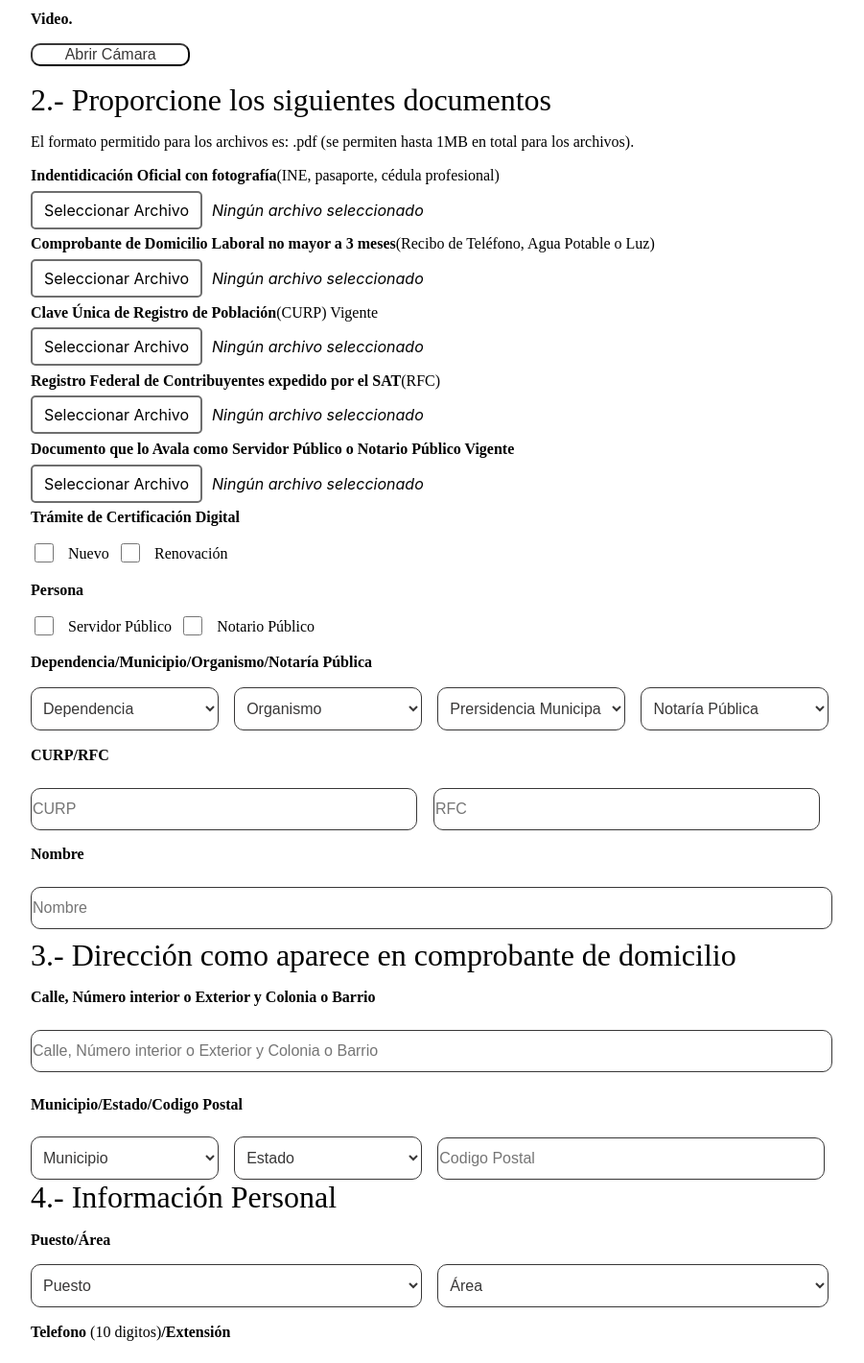
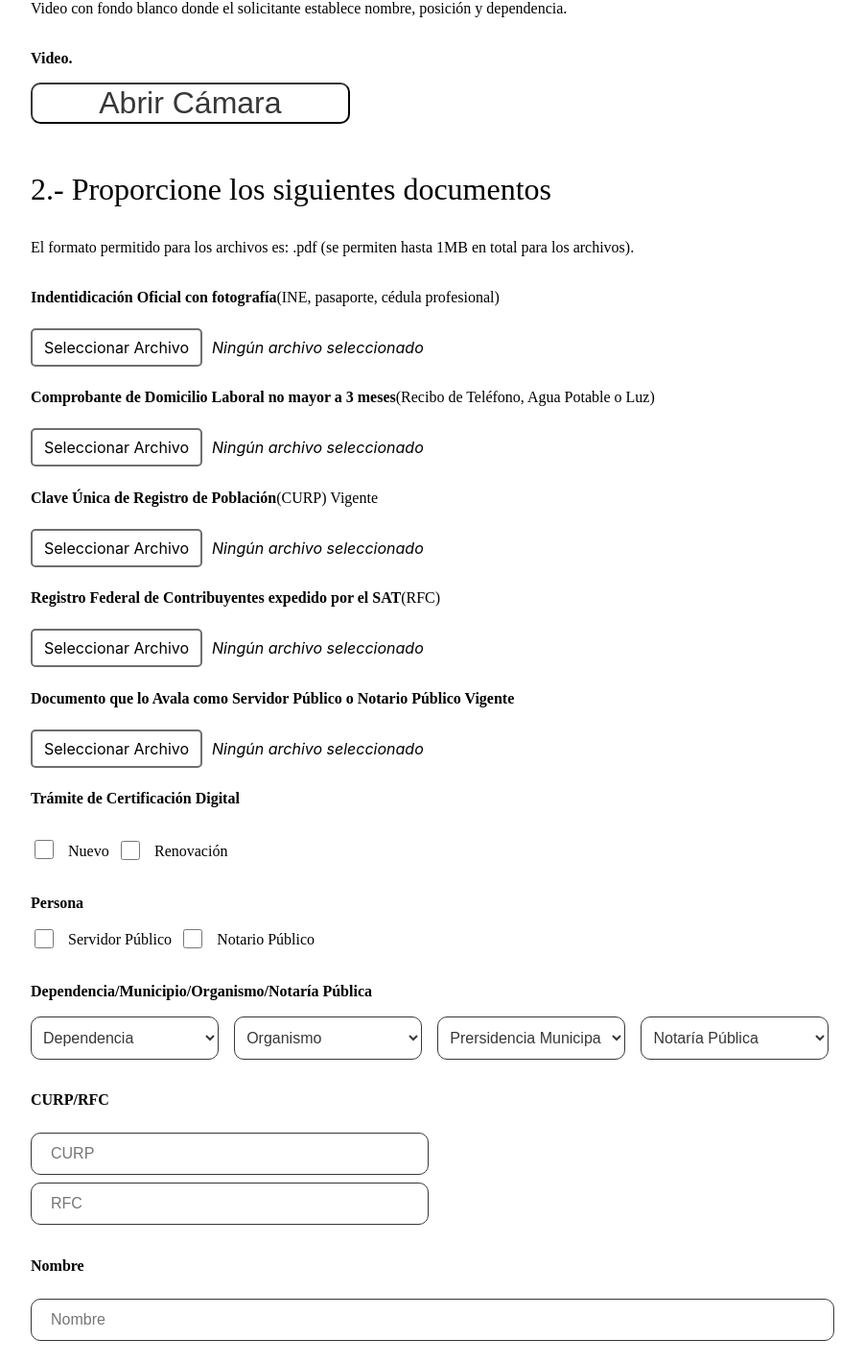
Before and after one commit to VicReyes1/firma_electronida_front_end, a React (Create React App) app: page /preregistro in a window 1280 px wide. Shown: the part 257-1677 px from the top of the page at 96% size, without its empty margins (192-1093 px from the left). Built offline with nearby package versions, Linux system fonts and the light colour scheme; the HTML template or start-up script is replaced by a standard one.

Commit message:
Correccion Preregistro

```diff
--- a/src/css/Login.css
+++ b/src/css/Login.css
@@ -12,7 +12,7 @@
 .boton_login{
     margin-bottom: 5%;
     margin-top: 5%;
-    margin-left: 28%;
+    margin-left: 22%;
     background-color:#6e6e6e ;
     color: white;
     border-color: #6e6e6e;
@@ -32,7 +32,6 @@
 .boton33{
     margin-bottom: 5%;
     margin-top: 5%;
-
     background-color:#6e6e6e ;
     color: white;
     border-color: #6e6e6e;
@@ -47,3 +46,17 @@
     background-color: #d9d9d9; /* Cambia el color de fondo al pasar el mouse */
     color: black; /* Cambia el color del texto al pasar el mouse */
   }
+
+  .form-control-veda {
+    width: 60%;
+    margin-left: 20%;
+    height: 60px;
+    font-size: 2em;
+    margin-bottom: 5%;
+    border-width: 2px;
+    padding-left: 30px; /* Agrega un margen izquierdo de 10px */
+  }
+
+  .form-control-veda:focus {
+    box-shadow: 0px 0px 5px 5px #6E6E6E !important;
+  }
--- a/src/css/Preregistro.css
+++ b/src/css/Preregistro.css
@@ -14,16 +14,24 @@
 
   }
   .titulo_formulario{
-    font-size: 3em;
+    font-size: 2.5em;
     font-family: 'Montserrat';
     text-align: left;
     margin-bottom: 1%;
+    margin-top: 4%;
   }
   .text_formulario{
     font-size: 1.5em;
     font-family: 'Montserrat';
     text-align: left;
     margin-bottom: 1%;
+    margin-top: 2%;
+  }
+  .text_pdf{
+    font-size: 1.5em;
+    font-family: 'Montserrat';
+    text-align: left;
+    margin-bottom: 2%;
     margin-top: 2%;
   }
   .text_inputs{
@@ -37,6 +45,12 @@
     font-size: 1em;
     font-family: 'Montserrat';
     text-align: left;
+    margin-top: 1%;
+  }
+  .text_advertencia2{
+    font-size: 1em;
+    font-family: 'Montserrat';
+    text-align: left;
     margin-top: 0%;
   }
   .botonn {
@@ -47,7 +61,7 @@
     border-radius: 10px;
     font-size: 2em;
     height: 20%;
-    width: 20%;
+    width: 30%;
     transition: background-color 0.3s, color 0.3s; /* Transición suave para los cambios */
   }
 
@@ -62,9 +76,11 @@
     padding: 8px 12px; /* Ajusta según tus necesidades */
     cursor: pointer; /* Cambia el cursor al pasar por encima */
 
+
   }
 
   .custom-file-input {
+
     display: none; /* Oculta el input de archivo real */
 
   }
@@ -122,16 +138,17 @@ input {
     border-radius: 10px; /* Borde redondeado */
     padding: 1px; /* Espaciado interno */
     font-size: 16px; /* Tamaño de fuente */
-    width: 48%; /* Ancho del combo box, ajusta según necesites */
+    width: 47.1%; /* Ancho del combo box, ajusta según necesites */
     height: 40px;
     margin-top: 1%;
+    padding-left: 20px; /* Agrega un margen izquierdo de 10px */
 
 }
 .boton_envio{
     margin-left: 70%;
     margin-right: 10%;
     margin-top: 2%;
-    margin-bottom: 4%;
+    margin-bottom: 10%;
     background-color: #6e6e6e;
     color: white;
     border-color: #6e6e6e;
@@ -218,7 +235,7 @@ input {
     font-family: 'Montserrat';
     text-align: left;
     margin-bottom: 2%;
-    margin-top: 2%;
+    margin-top: 4%;
   }
   .text_inputs{
     font-size: 0.5em;
@@ -227,12 +244,24 @@ input {
     text-align: left;
     margin-bottom: 2%;
   }
+  .text_pdf{
+    font-size: 1em;
+    font-family: 'Montserrat';
+    text-align: left;
+    margin-bottom: 4%;
+    margin-top: 4%;
+  }
   .botonn{
-    font-size: 1em;
+    font-size: 2em;
+    width: 40%;
     height: 40%;
 
   }
   .text_advertencia{
+    font-size: 0.7em;
+
+  }
+  .text_advertencia2{
     font-size: 0.7em;
 
   }
--- a/src/pages/Login.js
+++ b/src/pages/Login.js
@@ -23,7 +23,7 @@ const Login = () => {
         <Form onSubmit={handleSubmit}>
           <Form.Group controlId="formBasicEmail">
             <Form.Control
-              style={{ width: '60%', marginLeft:'20%', height:'60px', fontSize:'2em', marginBottom:'5%', borderWidth:'2px' }}
+              className="form-control-veda"
               type="email"
               placeholder="Correo Electrónico"
               value={email}
@@ -33,7 +33,7 @@ const Login = () => {
 
           <Form.Group controlId="formBasicPassword">
             <Form.Control
-              style={{ width: '60%', marginLeft:'20%', height:'60px', fontSize:'2em', marginBottom:'5%', borderWidth:'2px' }}
+              className="form-control-veda"
               type="password"
               placeholder="Contraseña"
               value={password}
--- a/src/pages/Usuario/Preregistro.js
+++ b/src/pages/Usuario/Preregistro.js
@@ -206,13 +206,13 @@ function Preregistro() {
         El formato permitido para los archivos es: .pdf (se permiten hasta 1MB en total para los archivos).
         </div>
 
-        <div className='text_formulario'>
+        <div className='text_pdf'>
         <span style={{ fontWeight: 'bold' }}>Indentidicación Oficial con fotografía</span>
         (INE, pasaporte, cédula profesional)
         </div>
 
         <div className="files">
-            <label className="custom-file-label">
+            <label className="custom-file-label" style={{ marginTop: '6%' }}>
                 Seleccionar Archivo
                 <input
                 type="file"
@@ -224,8 +224,8 @@ function Preregistro() {
              {file1 ? null : <span className="no-file-message">Ningún archivo seleccionado</span>}
         </div>
 
-        <div className='text_formulario'>
-        <span style={{ fontWeight: 'bold' }}>Comprobante de Domicilio Laboral no mayor a 3 meses</span>
+        <div className='text_pdf'>
+        <span style={{ fontWeight: 'bold', marginBottom:'2%' }}>Comprobante de Domicilio Laboral no mayor a 3 meses</span>
         (Recibo de Teléfono, Agua Potable o Luz)
         </div>
 
@@ -242,7 +242,7 @@ function Preregistro() {
              {file1 ? null : <span className="no-file-message">Ningún archivo seleccionado</span>}
         </div>
 
-        <div className='text_formulario'>
+        <div className='text_pdf'>
         <span style={{ fontWeight: 'bold' }}>Clave Única de Registro de Población</span>
         (CURP) Vigente
         </div>
@@ -260,7 +260,7 @@ function Preregistro() {
              {file1 ? null : <span className="no-file-message">Ningún archivo seleccionado</span>}
         </div>
 
-        <div className='text_formulario'>
+        <div className='text_pdf'>
         <span style={{ fontWeight: 'bold' }}>Registro Federal de Contribuyentes expedido por el SAT</span>
         (RFC)
         </div>
@@ -278,7 +278,7 @@ function Preregistro() {
              {file1 ? null : <span className="no-file-message">Ningún archivo seleccionado</span>}
         </div>
 
-        <div className='text_formulario'>
+        <div className='text_pdf'>
         <span style={{ fontWeight: 'bold' }}>Documento que lo Avala como Servidor Público o Notario Público Vigente</span>
 
         </div>
@@ -296,7 +296,7 @@ function Preregistro() {
              {file1 ? null : <span className="no-file-message">Ningún archivo seleccionado</span>}
         </div>
 
-        <div className='text_formulario'>
+        <div className='text_pdf'>
         <span style={{ fontWeight: 'bold' }}>Trámite de Certificación Digital</span>
         </div>
 
@@ -343,7 +343,7 @@ function Preregistro() {
 
         {isNotary && (
           <div>
-            <div className="text_formulario">
+            <div className="text_pdf">
               <span style={{ fontWeight: 'bold' }}>Credencial de Notario Público</span>
             </div>
 
@@ -416,7 +416,7 @@ function Preregistro() {
         </div>
 
         <div className="inputs">
-         <input style={{ width: '100%', marginBottom:'1%' }} type="text" value={nombre} onChange={(e) => setNombre(e.target.value)} placeholder="Nombre" />
+         <input style={{ width: '98%', marginBottom:'1%' }} type="text" value={nombre} onChange={(e) => setNombre(e.target.value)} placeholder="Nombre" />
         </div>
 
         <div className='titulo_formulario'>
@@ -428,7 +428,7 @@ function Preregistro() {
         </div>
 
         <div className="inputs">
-         <input style={{ width: '100%', marginBottom:'1%' }} type="text" value={direccion} onChange={(e) => setDireccion(e.target.value)} placeholder="Calle, Número interior o Exterior y Colonia o Barrio" />
+         <input style={{ width: '98%', marginBottom:'1%' }} type="text" value={direccion} onChange={(e) => setDireccion(e.target.value)} placeholder="Calle, Número interior o Exterior y Colonia o Barrio" />
         </div>
 
         <div className='text_formulario'>
@@ -452,7 +452,7 @@ function Preregistro() {
             {/* Agrega las opciones que necesites */}
           </select>
 
-         <input style={{ width: '48%' }} type="text" value={codigoP} onChange={(e) => setCodigoP(e.target.value)} placeholder="Codigo Postal" />
+         <input style={{ width: '47%' }} type="text" value={codigoP} onChange={(e) => setCodigoP(e.target.value)} placeholder="Codigo Postal" />
         </div>
 
         <div className='titulo_formulario'>
@@ -487,7 +487,7 @@ function Preregistro() {
         </div>
 
         <div className="inputs">
-          <input style={{ width: '64%', marginRight: '2%' }} type="text" value={telefono} onChange={(e) => setTelefono(e.target.value)} placeholder="Telefono" />
+          <input style={{ width: '62%', marginRight: '2%' }} type="text" value={telefono} onChange={(e) => setTelefono(e.target.value)} placeholder="Telefono" />
           <input style={{ width: '32%' }} type="text" value={extencion} onChange={(e) => setExtencion(e.target.value)} placeholder="Extensión" />
         </div>
 
@@ -515,7 +515,7 @@ function Preregistro() {
         <span>La contraseña deberá contener un mínimo de 8 y un máximo de 15 caracteres.</span>
         </div>
 
-        <div className='text_advertencia'>
+        <div className='text_advertencia2'>
         <span>Utilizar letras y números, no debe usar caracteres especiales.</span>
         </div>
 
@@ -526,7 +526,7 @@ function Preregistro() {
             </label>
         </div>
         <div className="checkboxes">
-            <label style={{  fontSize: '0.7em' }} className="checkbox-label">
+            <label style={{  fontSize: '0.7em', }} className="checkbox-label">
                 <input style={{  width: '10px', height:'10px' }} type="checkbox" checked={isPoliticas} onChange={() => setIsPoliticas(!isPoliticas)} />
                 <span className="checkbox-text">He leído y acepto las políticas de Aviso de Privacidad.</span>
             </label>
```
